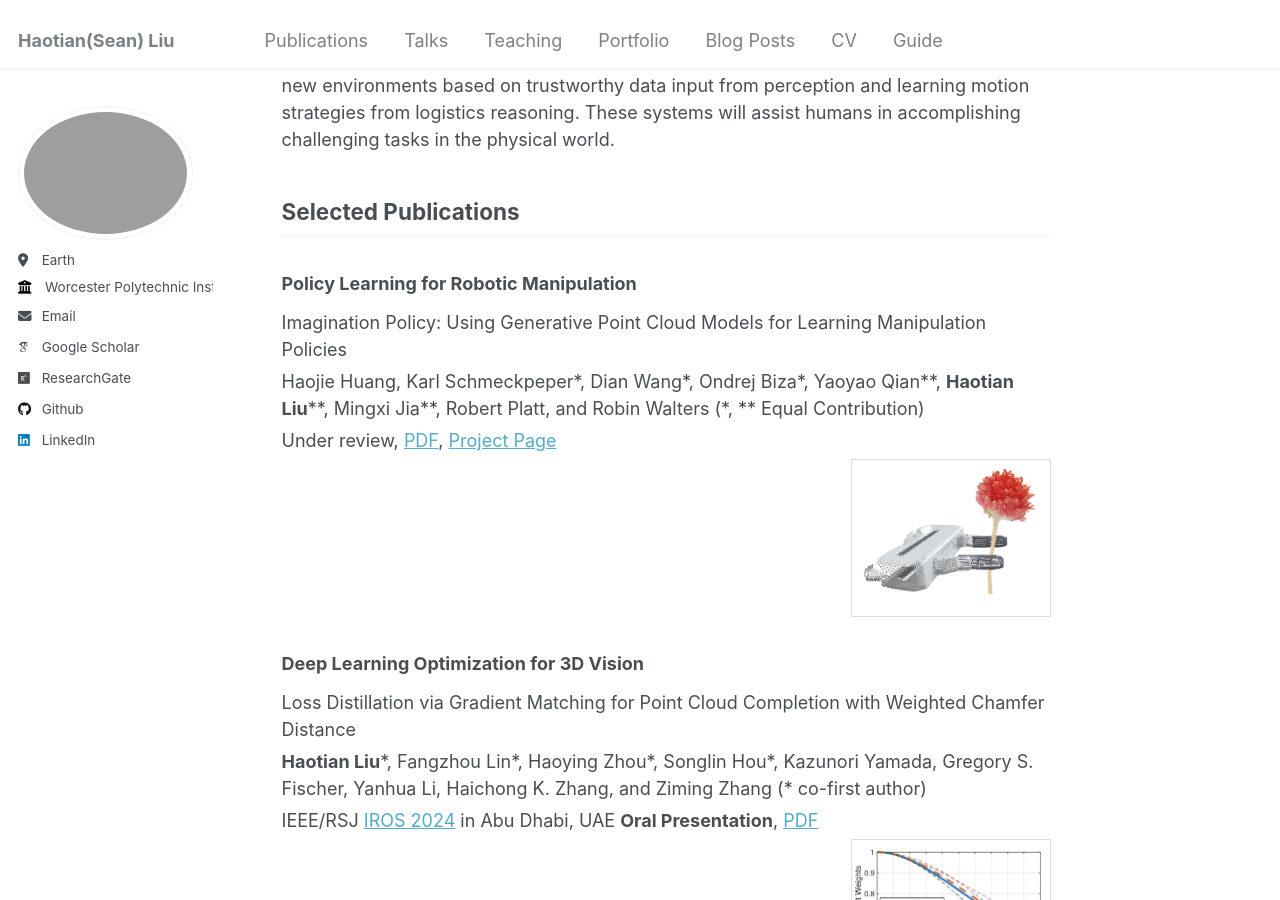
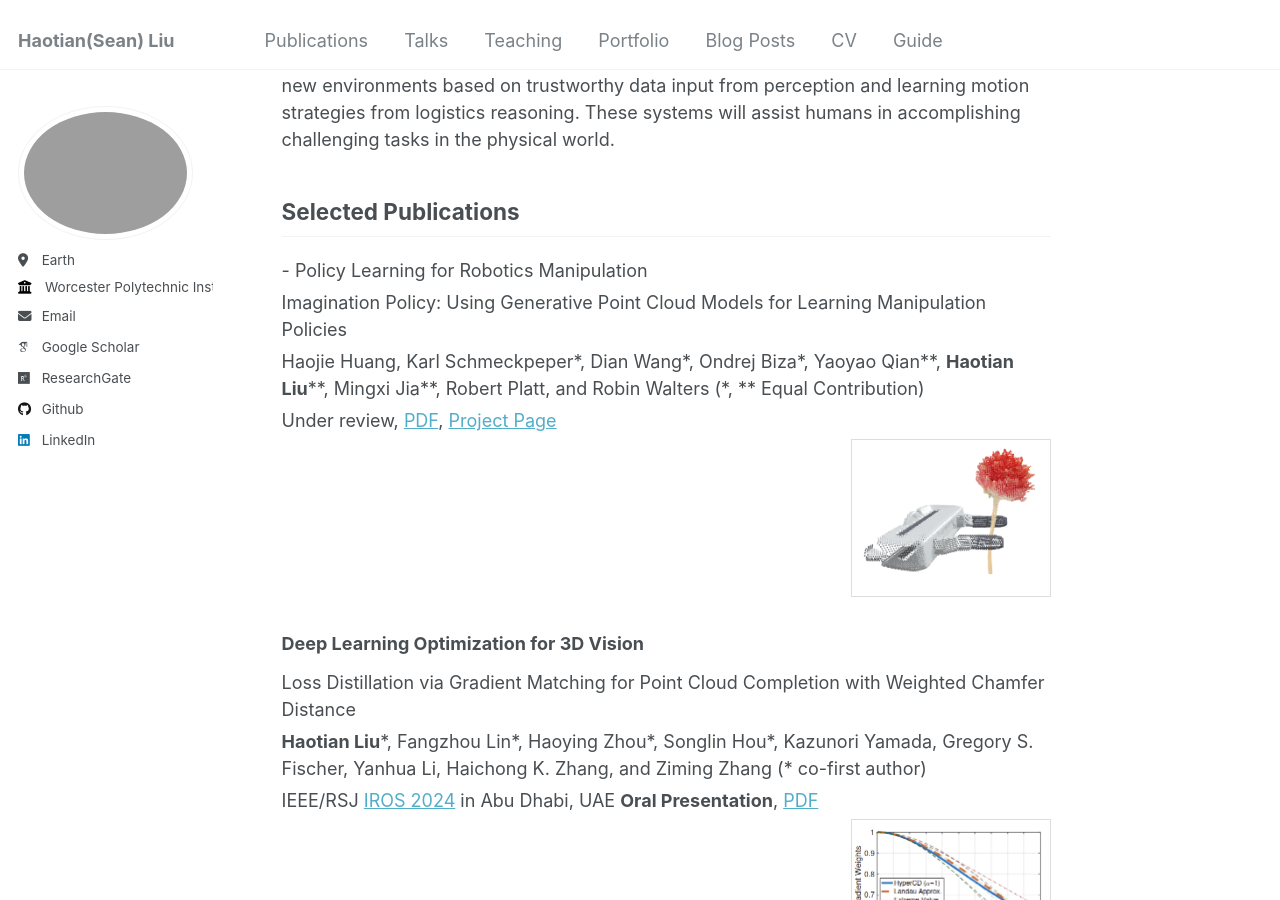
Before and after one commit to seanliu7081/seanliu7081.github.io, a Jekyll site: the page built from _pages/about.md, in a window 1280 px wide and 900 px high, scrolled down 706 px. Built offline with Jekyll 4.4.1, drawn with Linux system fonts in a browser that asks for light colours; some web fonts are replaced.

Commit message:
Update about.md

```diff
--- a/_pages/about.md
+++ b/_pages/about.md
@@ -23,7 +23,8 @@ My long-term research vision is to develop automation systems that are self-adap
 ## Selected Publications
 
 <div class="selected-publications">
-  <h3>Policy Learning for Robotic Manipulation</h3>
+<!--   <h3>Policy Learning for Robotic Manipulation</h3> -->
+- Policy Learning for Robotics Manipulation
 
   <div class="publication">
     <p>Imagination Policy: Using Generative Point Cloud Models for Learning Manipulation Policies</p>
```
